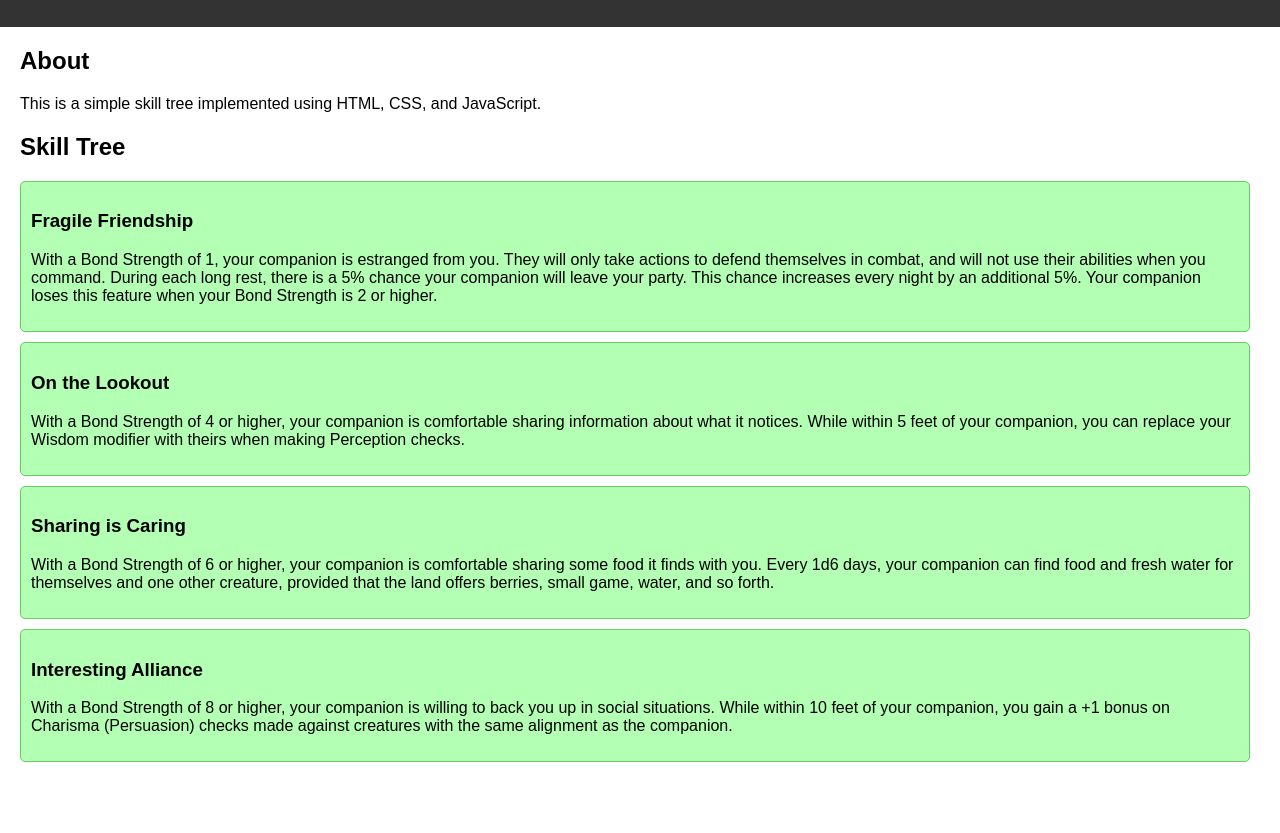
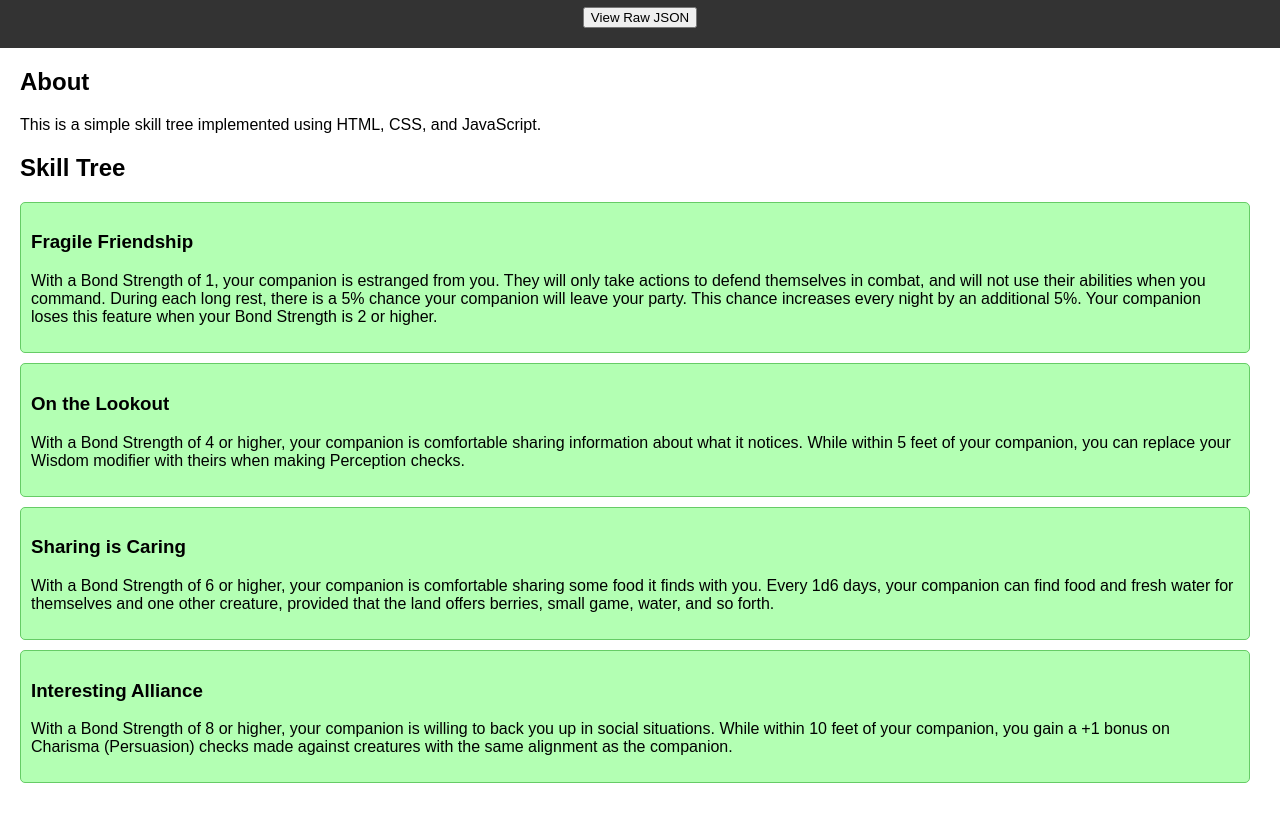
Before and after one commit to casteliad/5e, a plain HTML site: page index.html in a window 1280 px wide. Shown: the part 93-926 px from the top of the page. Before the commit the page ends 905 px from the top, so only its background shows below. Drawn offline with Linux system fonts and the light colour scheme.

Commit message:
Update index.html

```diff
--- a/index.html
+++ b/index.html
@@ -12,6 +12,7 @@
 <body>
   <header>
     <h1>Simple Skill Tree</h1>
+    <button id="viewJsonButton">View Raw JSON</button>
   </header>
 
   <main>
```
